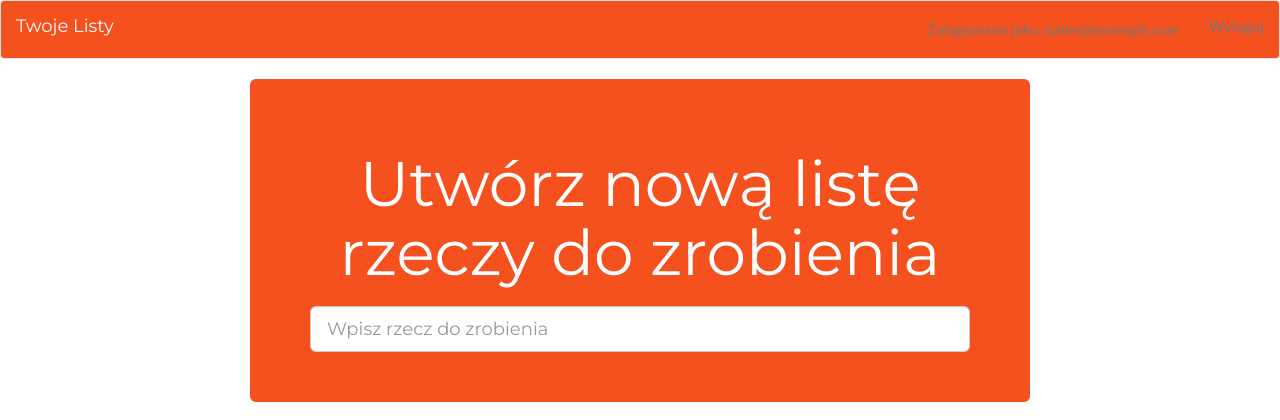
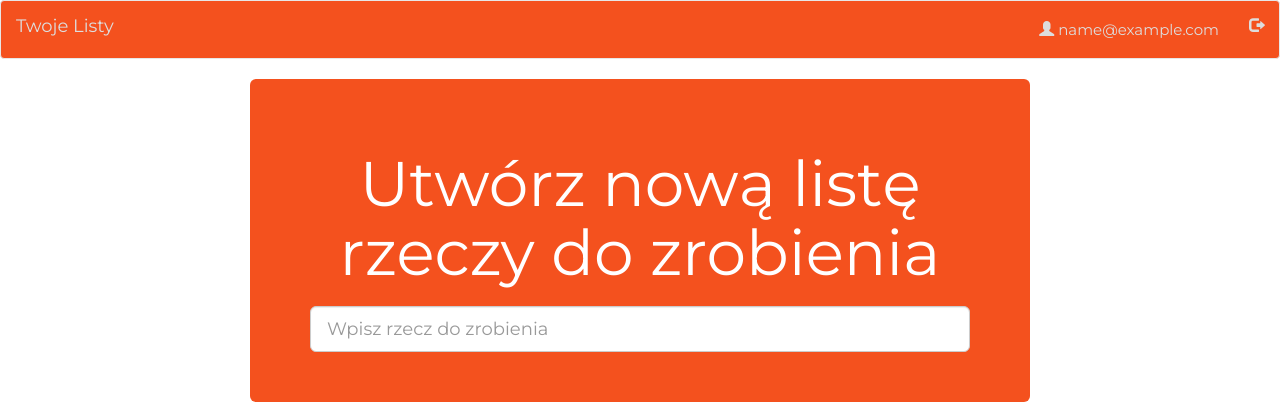
Before and after one commit to slaneslane/superlists, a Django app: page / in a window 1280 px wide. Shown: the top 420 px of the page. Run offline with Django 3.2, Linux system fonts and the light colour scheme; the visitor is signed in with stand-in values (Sample User, id 1); some libraries are stand-ins or nearby versions.

Commit message:
CSS, glyphicons i Tooltips dla zalogowanego użytkownika

```diff
--- a/lists/static/base.css
+++ b/lists/static/base.css
@@ -1,10 +1,15 @@
 .navbar {
     background-color: #f4511e;
+}
+.navbar-header .navbar-brand, .nav .navbar-text, .navbar-default .navbar-nav > li > a {
+    color: #ddd;
+    font-family: Montserrat, sans-serif;
+}
+.navbar-header .navbar-brand:hover, .navbar-default .navbar-nav > li > a:hover {
     color: #fff;
 }
-.navbar-header .navbar-brand {
-    color: #fff;
-    font-family: Montserrat, sans-serif;
+.input-group-btn button:hover{
+    background-color: #fff;
 }
 body {
     font: 400 15px Lato, sans-serif;
--- a/lists/templates/base.html
+++ b/lists/templates/base.html
@@ -20,8 +20,12 @@
         </div>
         {% if user.email %}
           <ul class="nav navbar-nav navbar-right">
-              <li class="navbar-text">Zalogowano jako: {{ user.email }}</li>
-              <li><a href="{% url 'logout' %}">Wyloguj</a><li>
+              <li class="navbar-text"><span class="glyphicon glyphicon-user"></span> {{ user.email }}</li>
+              <li>
+                <a href="{% url 'logout' %}" data-toggle="tooltip" data-placement="bottom" title="Wróć do strony głównej">
+                  <span class="glyphicon glyphicon-log-out"></span>
+                </a>
+              <li>
           </ul>
         {% else %}
           <form class="navbar-form navbar-right" method="POST" action="{% url 'send_login_email' %}">
```
